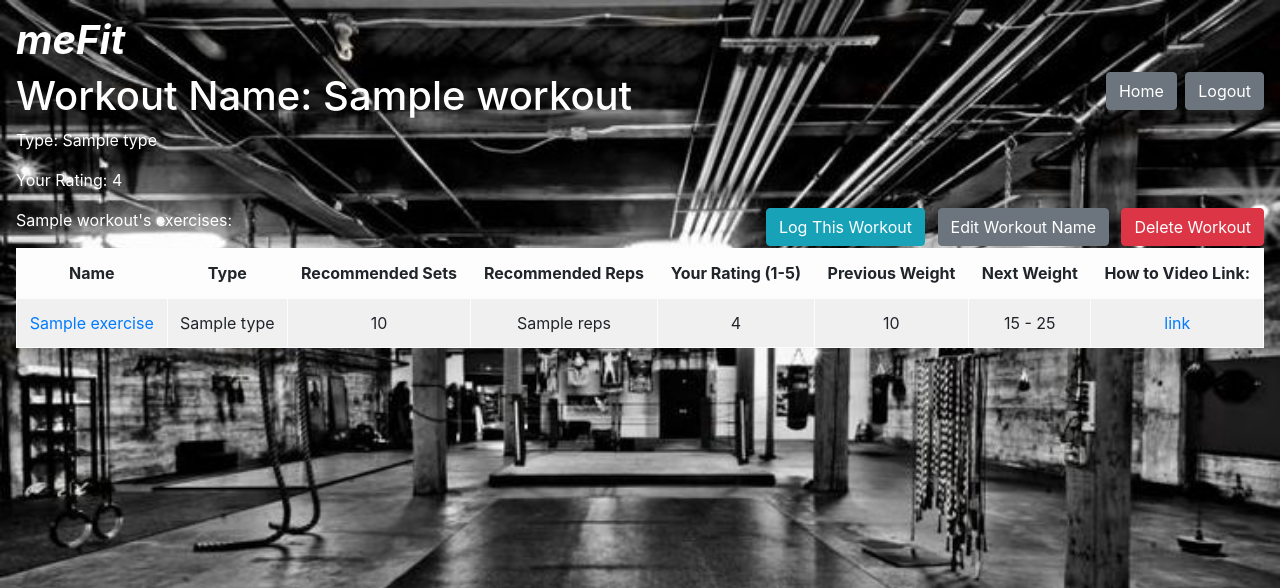
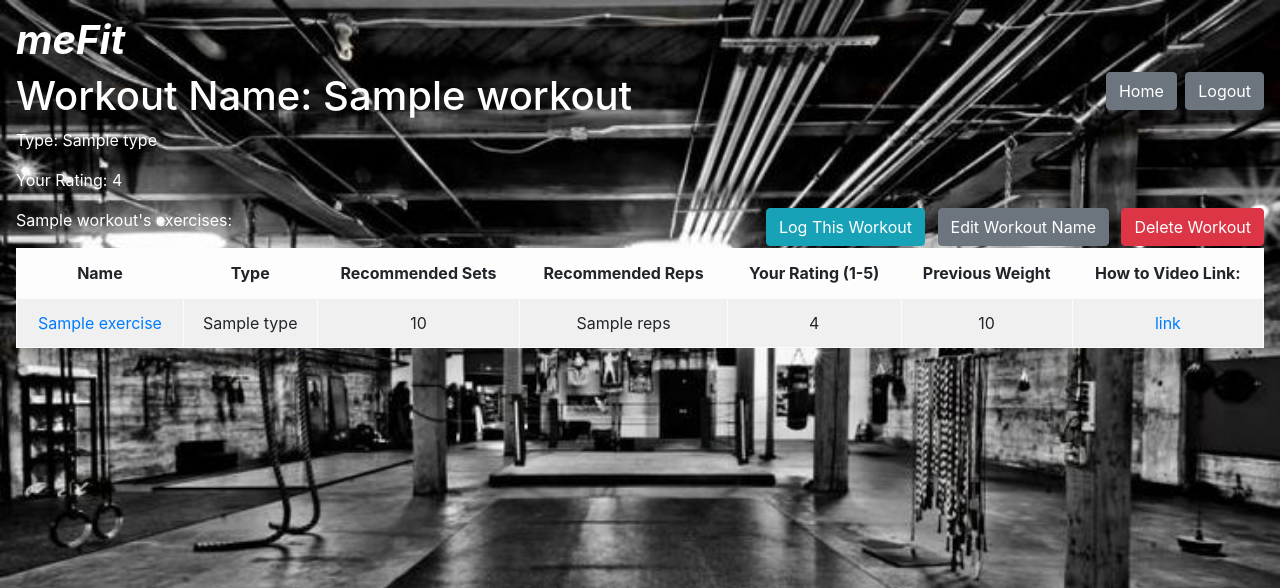
Before and after one commit to jdawlabani/meFit, a Flask app: template flask_app/templates/show_workout.html in a window 1280 px wide. Shown: the top 588 px of the page. Run offline with Flask 2, Linux system fonts and the light colour scheme; the template is opened without the code that fills it: most values are stand-ins (such as "Sample title", 1, 10 or a date in 2020).

Commit message:
removed recommended weight from workout

```diff
--- a/flask_app/templates/show_workout.html
+++ b/flask_app/templates/show_workout.html
@@ -45,7 +45,6 @@
                     <th scope="col">Recommended Reps</th>
                     <th scope="col">Your Rating (1-5)</th>
                     <th scope="col">Previous Weight </th>
-                    <th scope="col">Next Weight</th>
                     <th scope="col">How to Video Link:</th>
                 </tr>
             </thead>
@@ -63,10 +62,8 @@
                     {% endif %}
                     {% if exercise.weight < 0 %}
                         <td>No weight logged</td>
-                        <td>No weight logged</td>
                     {% else %}
                         <td>{{exercise.weight}}</td>
-                        <td>{{exercise.weight + 5}} - {{exercise.weight + 15}}</td>
                     {% endif %}
                     <td><a href={{exercise.video}} target="_blank" rel="noopener noreferrer">link</a></td>
                 </tr>
```
